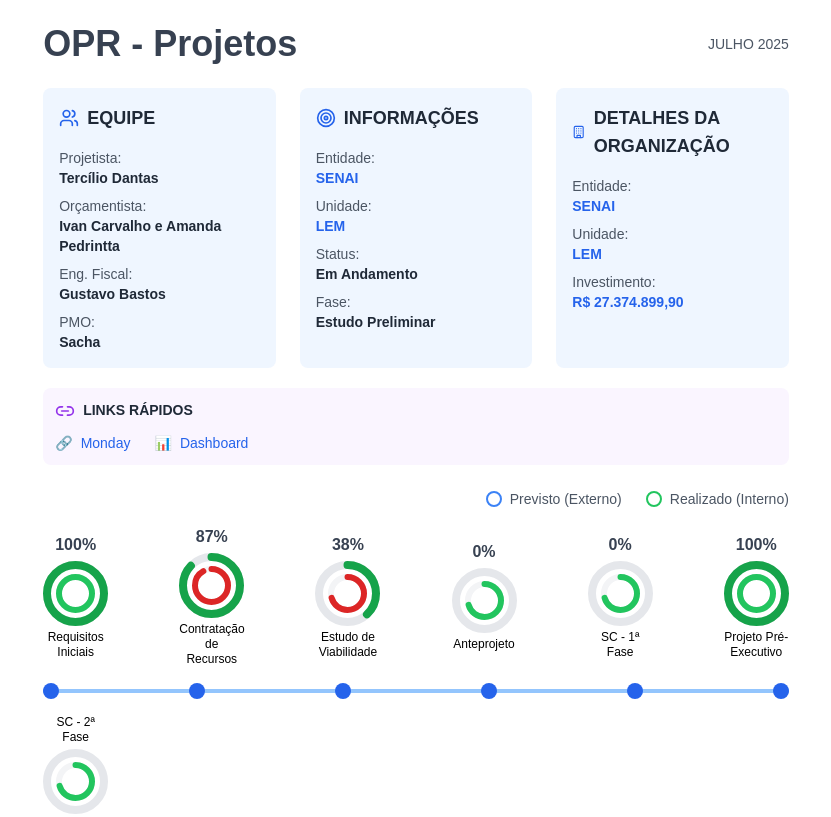
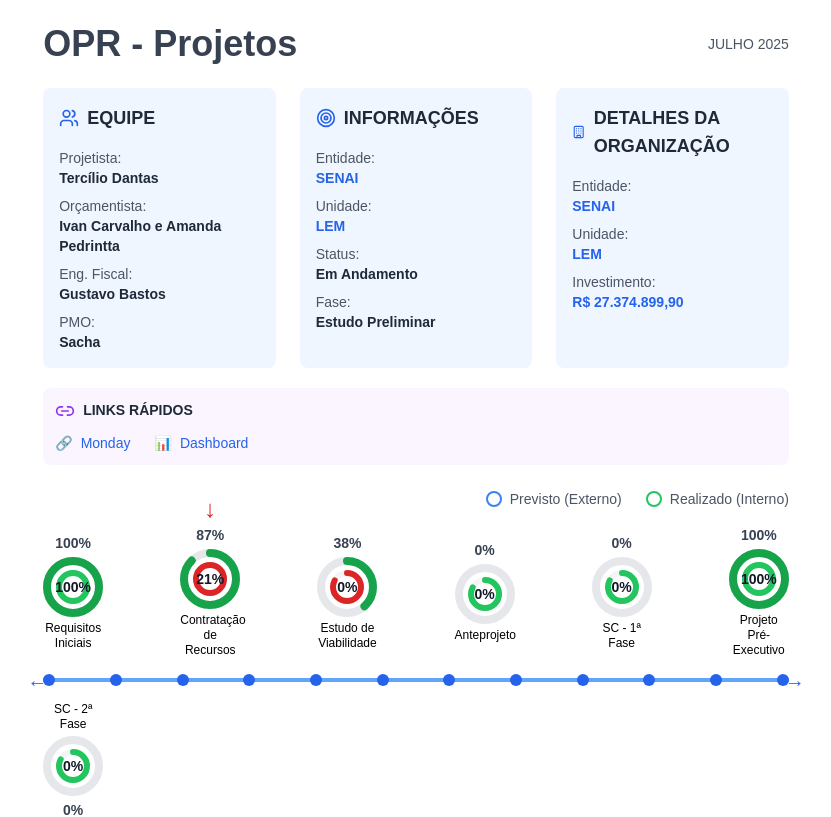
Before and after one commit to sachagramacho-maker/vis-ogerencial, a React (Vite) app: page / in a window 1280 px wide. Shown: the top 817 px of the page, without its empty margins (224-1055 px from the left). Built offline with nearby package versions, Linux system fonts and the light colour scheme.

Commit message:
Atualizar timeline com layout da imagem e setas indicativas

```diff
--- a/src/App.tsx
+++ b/src/App.tsx
@@ -162,50 +162,80 @@ function App() {
 
       {/* Timeline de Progresso */}
       <div className="mb-6">
-        {/* Medidores circulares superiores */}
+        {/* Timeline completa com 12 fases */}
+        <div className="relative">
+          {/* Medidores circulares superiores - 6 fases */}
           <div className="flex justify-between items-center mb-3">
             {projectData.progress_phases.slice(0, 6).map((phase, index) => (
-            <div key={phase.id} className="flex flex-col items-center">
-              <div className="text-base font-bold text-gray-700 mb-1">{phase.previsto}%</div>
+              <div key={phase.id} className="flex flex-col items-center relative">
+                {/* Percentual previsto acima */}
+                <div className="text-sm font-bold text-gray-700 mb-1">{phase.previsto}%</div>
+
+                {/* Seta vermelha indicando atividade atual (fase 2 - Contratação de Recursos) */}
+                {index === 1 && (
+                  <div className="absolute -top-8 left-1/2 transform -translate-x-1/2">
+                    <div className="text-red-600 text-2xl">↓</div>
+                  </div>
+                )}
+
                 <DualCircularProgress
                   previsto={phase.previsto}
                   realizado={phase.realizado}
-                size={65}
-                showPercentage={false}
+                  size={60}
+                  showPercentage={true}
+                  showOnlyInternal={true}
                 />
-              <div className="text-xs text-center mt-1 max-w-[65px] leading-tight">
+                <div className="text-xs text-center mt-1 max-w-[60px] leading-tight">
                   {phase.name}
                 </div>
               </div>
             ))}
           </div>
 
-        {/* Linha do tempo */}
+          {/* Linha do tempo horizontal */}
           <div className="relative my-4">
-          <div className="absolute h-1 bg-blue-300 left-0 right-0 top-1/2 transform -translate-y-1/2"></div>
+            <div className="absolute h-1 bg-blue-400 left-0 right-0 top-1/2 transform -translate-y-1/2"></div>
             <div className="flex justify-between relative">
-            {projectData.progress_phases.slice(0, 6).map((phase, index) => (
-              <div key={phase.id} className="w-4 h-4 rounded-full bg-blue-600 z-10 relative"></div>
+              {Array.from({ length: 12 }).map((_, index) => (
+                <div key={index} className="w-3 h-3 rounded-full bg-blue-600 z-10 relative"></div>
               ))}
+            </div>
+
+            {/* Setas nas extremidades */}
+            <div className="absolute left-0 top-1/2 transform -translate-y-1/2 -translate-x-4">
+              <div className="text-blue-600 text-xl">←</div>
+            </div>
+            <div className="absolute right-0 top-1/2 transform -translate-y-1/2 translate-x-4">
+              <div className="text-blue-600 text-xl">→</div>
             </div>
           </div>
 
-        {/* Medidores circulares inferiores */}
+          {/* Medidores circulares inferiores - 6 fases restantes */}
           <div className="flex justify-between items-center">
             {projectData.progress_phases.slice(6).map((phase, index) => (
-            <div key={phase.id} className="flex flex-col items-center">
-              <div className="text-xs text-center mb-1 max-w-[65px] leading-tight">
+              <div key={phase.id} className="flex flex-col items-center relative">
+                <div className="text-xs text-center mb-1 max-w-[60px] leading-tight">
                   {phase.name}
                 </div>
+
+                {/* Seta azul indicando próxima atividade (fase 7 - Anteprojeto) */}
+                {index === 1 && (
+                  <div className="absolute top-8 left-1/2 transform -translate-x-1/2">
+                    <div className="text-blue-600 text-2xl">↑</div>
+                  </div>
+                )}
+
                 <DualCircularProgress
                   previsto={phase.previsto}
                   realizado={phase.realizado}
-                size={65}
-                showPercentage={false}
+                  size={60}
+                  showPercentage={true}
+                  showOnlyInternal={true}
                 />
-              <div className="text-base font-bold text-gray-700 mt-1">{phase.previsto}%</div>
+                <div className="text-sm font-bold text-gray-700 mt-1">{phase.previsto}%</div>
               </div>
             ))}
+          </div>
         </div>
       </div>
 
--- a/src/components/DualCircularProgress.tsx
+++ b/src/components/DualCircularProgress.tsx
@@ -7,6 +7,7 @@ interface DualCircularProgressProps {
   size?: number;
   strokeWidth?: number;
   showPercentage?: boolean;
+  showOnlyInternal?: boolean;
   label?: string;
   status?: string;
 }
@@ -17,6 +18,7 @@ export const DualCircularProgress: React.FC<DualCircularProgressProps> = ({
   size = 120,
   strokeWidth = 8,
   showPercentage = true,
+  showOnlyInternal = false,
   label,
   status
 }) => {
@@ -94,7 +96,7 @@ export const DualCircularProgress: React.FC<DualCircularProgressProps> = ({
 
         {/* Conteúdo central */}
         <div className="absolute inset-0 flex flex-col items-center justify-center">
-          {showPercentage && (
+          {showPercentage && !showOnlyInternal && (
             <>
               <div className="text-lg font-bold text-gray-900">
                 {realizado}%
@@ -103,6 +105,12 @@ export const DualCircularProgress: React.FC<DualCircularProgressProps> = ({
                 Meta: {previsto}%
               </div>
             </>
+          )}
+
+          {showPercentage && showOnlyInternal && (
+            <div className="text-sm font-bold text-gray-900">
+              {realizado}%
+            </div>
           )}
 
           {/* Ícone de status */}
```
Lines whose indentation alone changed are shown as unchanged.
